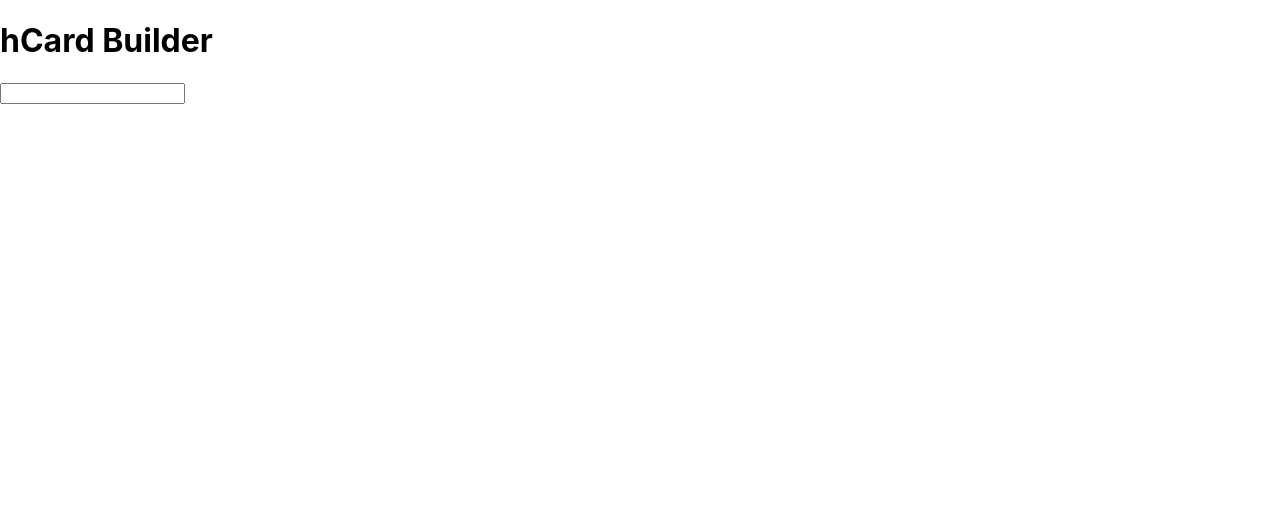
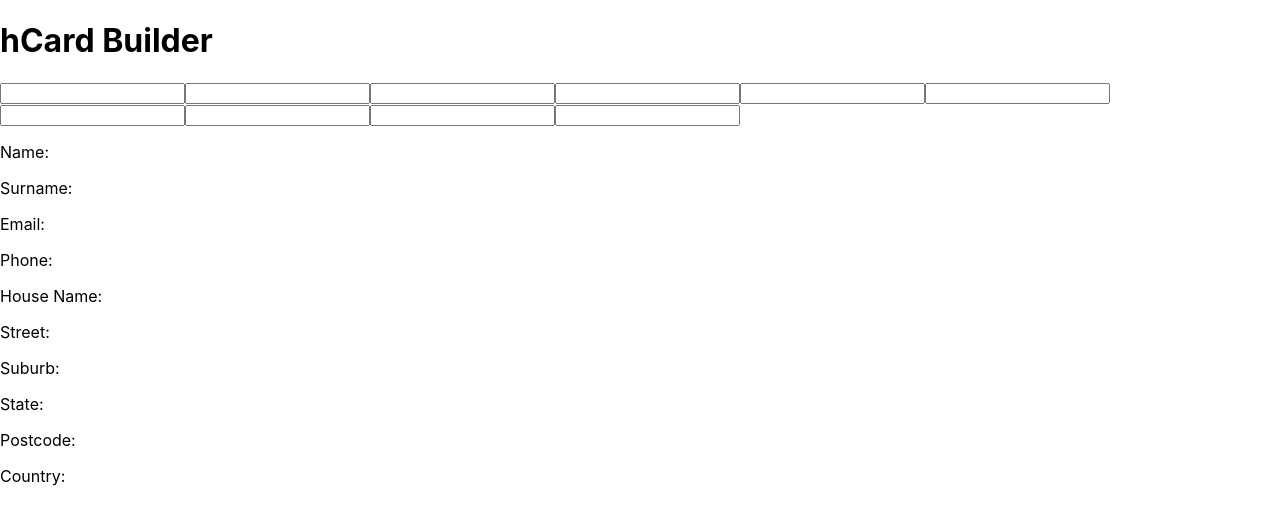
Before and after one commit to nilanarocha/hcard, a React (Create React App) app: page / in a window 1280 px wide. Shown: the top 524 px of the page. Built offline with nearby package versions, Linux system fonts and the light colour scheme.

Commit message:
adding form inputs and outputs

```diff
--- a/src/components/Input.js
+++ b/src/components/Input.js
@@ -2,8 +2,8 @@ import React, { Component } from 'react';
 
 class Input extends Component {
   render() {
-    const { handleOnChange } = this.props;
-    return <input type="text" onChange={handleOnChange} />;
+    const { handleOnChange, name } = this.props;
+    return <input type="text" name={name} onChange={handleOnChange} />;
   }
 }
 
--- a/src/pages/MainPage.js
+++ b/src/pages/MainPage.js
@@ -5,22 +5,67 @@ class MainPage extends Component {
   constructor(props) {
     super(props);
     this.state = {
-      text: '',
+      givenName: '',
+      surname: '',
+      email: '',
+      phone: '',
+      houseName: '',
+      street: '',
+      suburb: '',
+      state: '',
+      postcode: '',
+      country: '',
     };
   }
+
   onInputChange = event => {
-    this.setState({ text: event.target.value });
+    const { name, value } = event.target;
+    this.setState({ [name]: value });
   };
+
   render() {
+    const {
+      givenName,
+      surname,
+      email,
+      phone,
+      houseName,
+      street,
+      suburb,
+      state,
+      postcode,
+      country,
+    } = this.state;
+
     return (
       <div>
         <div>
           <h1>hCard Builder</h1>
           <form>
-            <Input handleOnChange={this.onInputChange} />
+            <Input name={'givenName'} handleOnChange={this.onInputChange} />
+            <Input name={'surname'} handleOnChange={this.onInputChange} />
+            <Input name={'email'} handleOnChange={this.onInputChange} />
+            <Input name={'phone'} handleOnChange={this.onInputChange} />
+            <Input name={'houseName'} handleOnChange={this.onInputChange} />
+            <Input name={'street'} handleOnChange={this.onInputChange} />
+            <Input name={'suburb'} handleOnChange={this.onInputChange} />
+            <Input name={'state'} handleOnChange={this.onInputChange} />
+            <Input name={'postcode'} handleOnChange={this.onInputChange} />
+            <Input name={'country'} handleOnChange={this.onInputChange} />
           </form>
         </div>
-        <div>{this.state.text}</div>
+        <div>
+          <p>Name:{givenName}</p>
+          <p>Surname:{surname}</p>
+          <p>Email:{email}</p>
+          <p>Phone:{phone}</p>
+          <p>House Name:{houseName}</p>
+          <p>Street:{street}</p>
+          <p>Suburb:{suburb}</p>
+          <p>State:{state}</p>
+          <p>Postcode:{postcode}</p>
+          <p>Country:{country}</p>
+        </div>
       </div>
     );
   }
```
